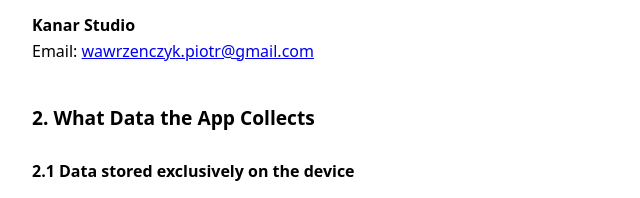
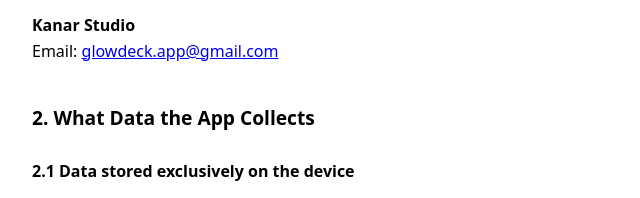
Before and after one commit to KanarStudio/KanarStudio.github.io, a plain HTML site: page index.html in a window 1280 px wide. Shown: the part 382-580 px from the top of the page, 228-868 px from the left. Drawn offline with Linux system fonts and the light colour scheme.

Commit message:
Add files via upload

```diff
--- a/index.html
+++ b/index.html
@@ -33,7 +33,7 @@
 <p>The data controller within the meaning of the GDPR is:</p>
 
 <p><strong>Kanar Studio</strong><br>
-Email: <a href="mailto:wawrzenczyk.piotr@gmail.com">wawrzenczyk.piotr@gmail.com</a></p>
+Email: <a href="mailto:glowdeck.app@gmail.com">glowdeck.app@gmail.com</a></p>
 
 <h2>2. What Data the App Collects</h2>
 
@@ -134,7 +134,7 @@ Email: <a href="mailto:wawrzenczyk.piotr@gmail.com">wawrzenczyk.piotr@gmail.com<
 <p>If you have questions about the privacy policy, please contact us:</p>
 
 <p><strong>Kanar Studio</strong><br>
-Email: <a href="mailto:wawrzenczyk.piotr@gmail.com">wawrzenczyk.piotr@gmail.com</a></p>
+Email: <a href="mailto:glowdeck.app@gmail.com">glowdeck.app@gmail.com</a></p>
 
 </body>
 </html>
```
Also changed, not shown: privacy-pl.html (+2 -2 lines).
